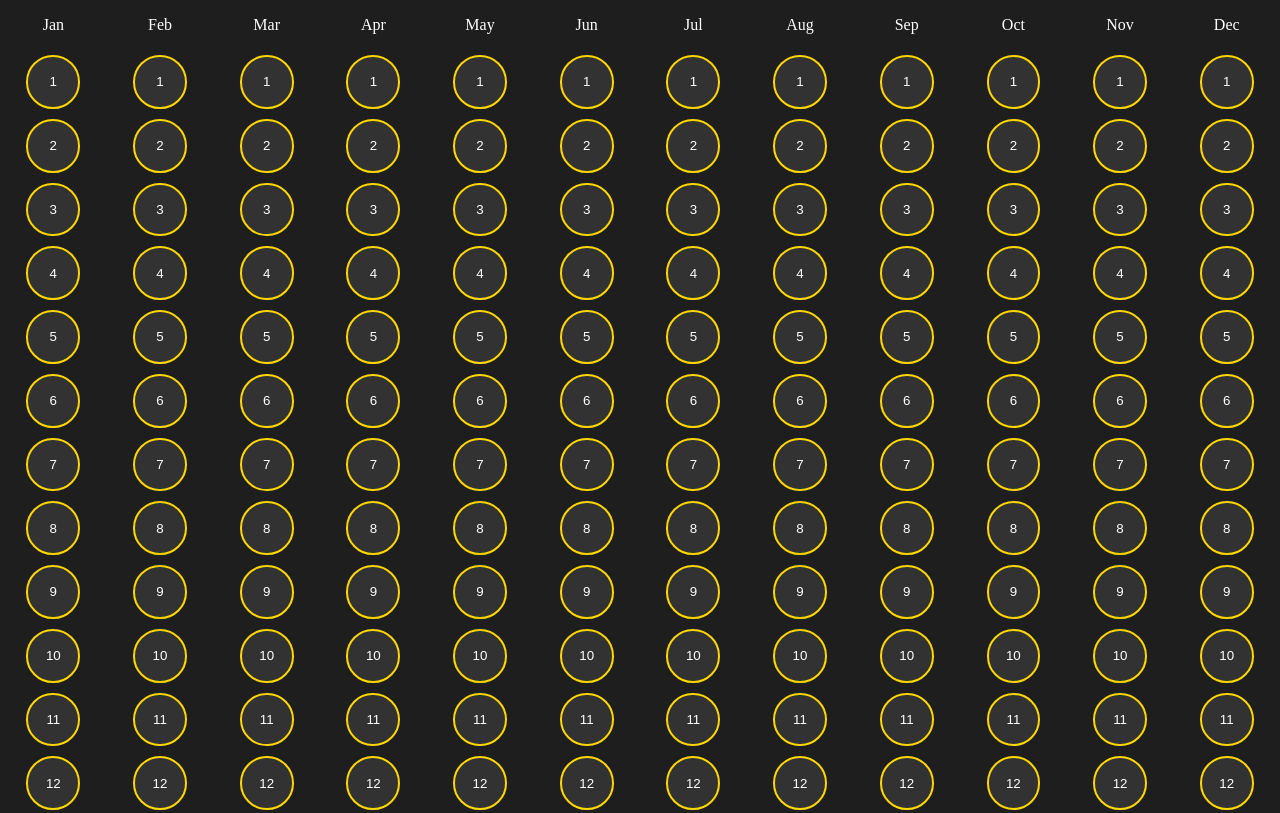
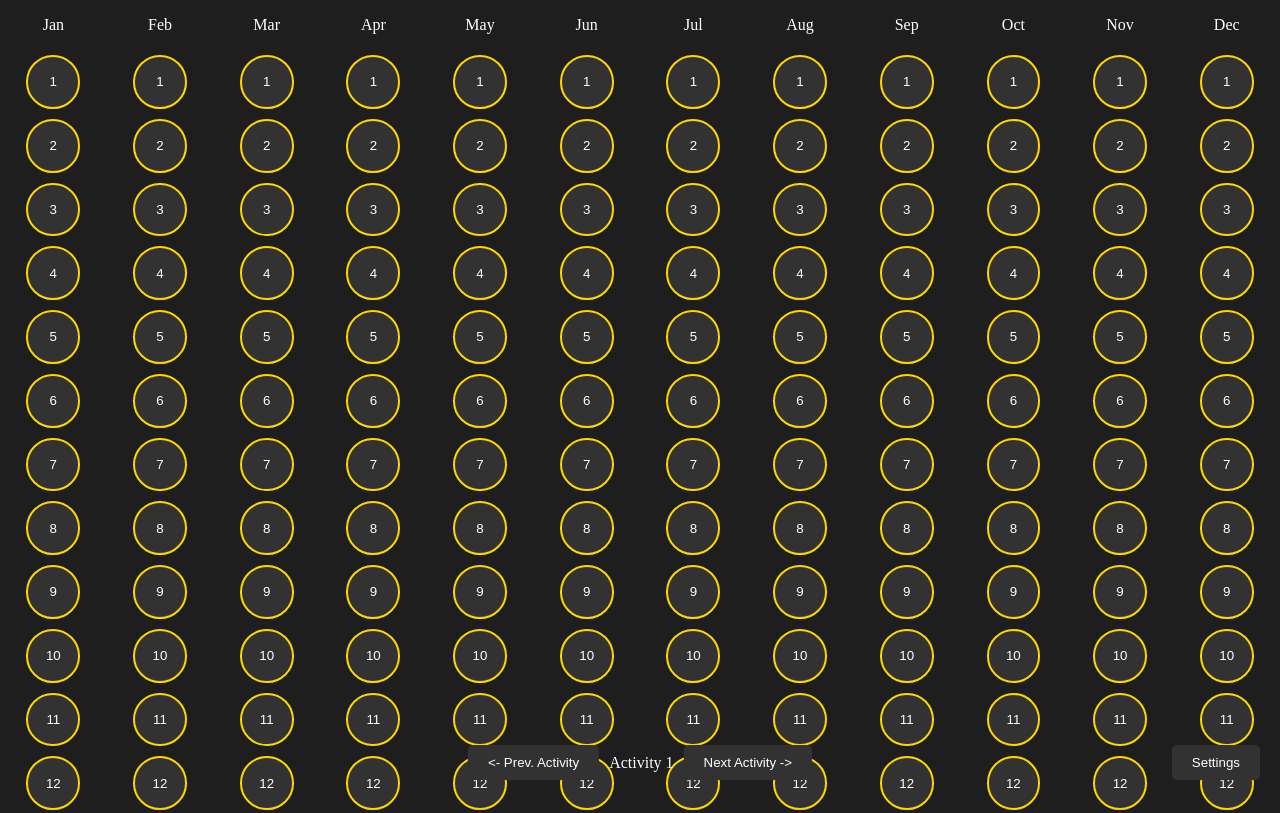
Before and after one commit to kgabriel-dev/everyday-calendar, a plain HTML site: page calendar/index.html in a window 1280 px wide. Shown: the top 813 px of the page. Drawn offline with Linux system fonts and the light colour scheme.

Commit message:
Refactor activity layout and styles for improved positioning

```diff
--- a/calendar/index.html
+++ b/calendar/index.html
@@ -49,9 +49,12 @@
             </div>
 
             <div id="activity-wrapper">
+                <div id="activity-center">
                 <button onclick="prevActivity()"><- Prev. Activity</button>
                 <span id="activity">(Current Activity)</span>
                 <button onclick="nextActivity()">Next Activity -></button>
+                </div>
+                <button id="settings-btn">Settings</button>
             </div>
         </div>
     </body>
--- a/calendar/styles.css
+++ b/calendar/styles.css
@@ -63,9 +63,10 @@ body {
     display: flex;
     flex-direction: row;
     align-items: center;
-    justify-content: center;
+    justify-content: space-between;
     margin-bottom: 20px;
     column-gap: 30px;
+    width: 100%;
 
     button {
         background-color: rgb(50, 50, 50);
@@ -85,4 +86,20 @@ body {
     #activity {
         color: white;
     }
+
+    #activity-center {
+        display: flex;
+        align-items: center;
+        gap: 10px;
+        position: absolute;
+        left: 50%;
+        bottom: 20px;
+        transform: translateX(-50%);
+    }
+
+    #settings-btn {
+        position: absolute;
+        right: 20px;
+        bottom: 20px;
+    }
 }
```
